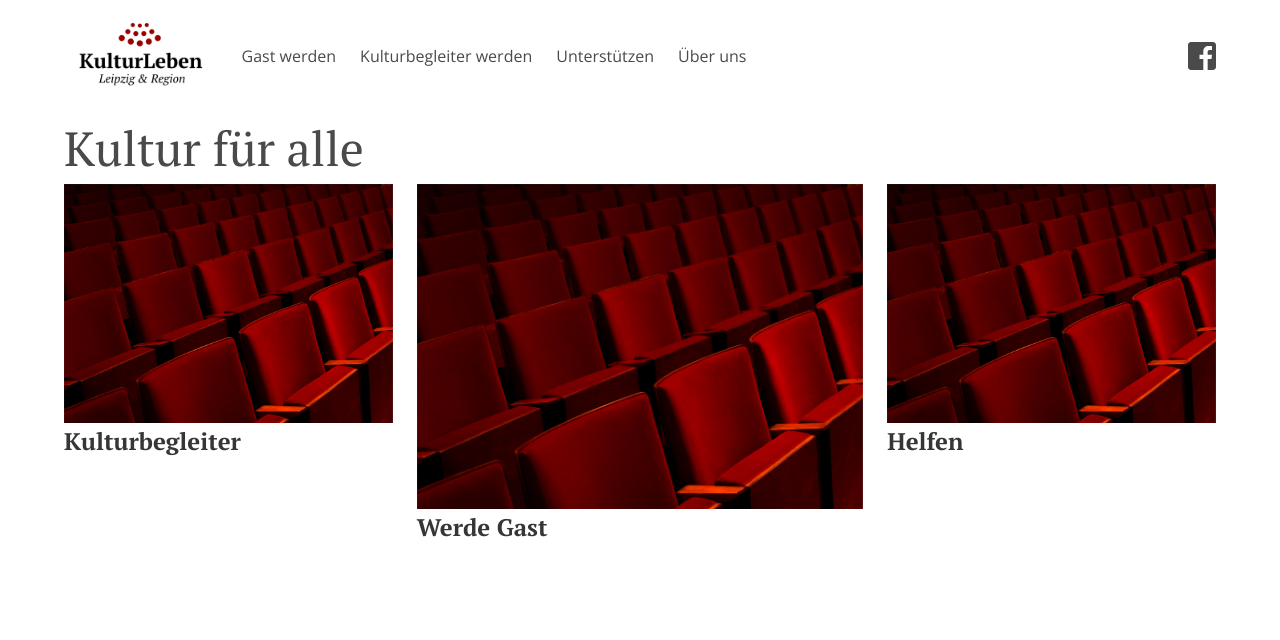
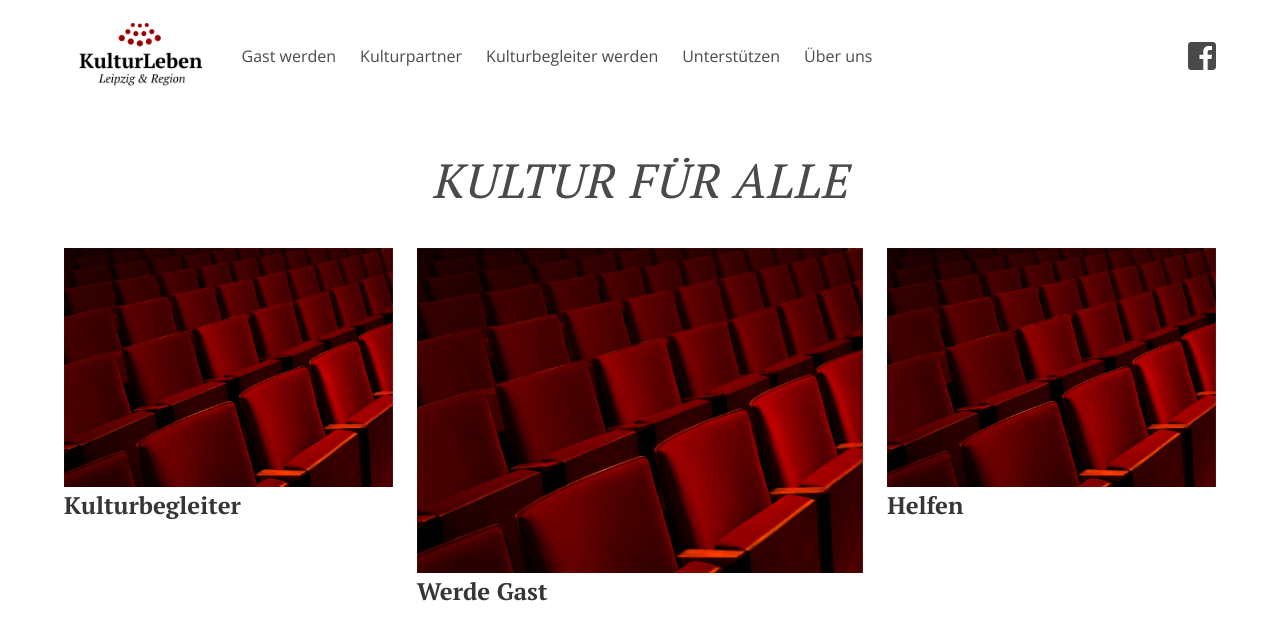
Before and after one commit to OpenTechSchool-Leipzig/kulturleben, a plain HTML site: page index.html in a window 1280 px wide. Drawn offline with nearby package versions, Linux system fonts and the light colour scheme.

Commit message:
Give margin to heading

```diff
--- a/index.html
+++ b/index.html
@@ -34,15 +34,15 @@
             <a class="navbar-item">
               Gast werden
             </a>
-
+            <a class="navbar-item" href="./website/pages/kulturpartner.html">
+              Kulturpartner
+            </a>
             <a class="navbar-item">
               Kulturbegleiter werden
             </a>
-
             <a class="navbar-item">
               Unterstützen
             </a>
-
             <a class="navbar-item" href="./website/pages/ueber_uns.html">
               Über uns
             </a>
@@ -56,7 +56,7 @@
         </div>
       </nav>
     <!-- Heading -->
-    <section>
+    <section class="heading">
       <h1 class="is-size-1">Kultur für alle</h1>
     </section>
     <!-- CTA boxes -->
@@ -98,6 +98,8 @@
     <section>
 
     </section>
+    <!-- Footer -->
+
     <!-- Container end -->
     </div>
   <script src="website/assets/custom.js"></script>
--- a/website/assets/custom.css
+++ b/website/assets/custom.css
@@ -8,6 +8,16 @@ h1 {
 
 .navbar .navbar-brand .navbar-item .nav_logo {
   max-height: 6rem;
+}
+
+.heading {
+  margin-top: 2rem;
+  margin-bottom: 2rem;
+  text-align: center;
+}
+
+.heading h1 {
+  font-style: italic;
 }
 
 .page_is_selected {
```
